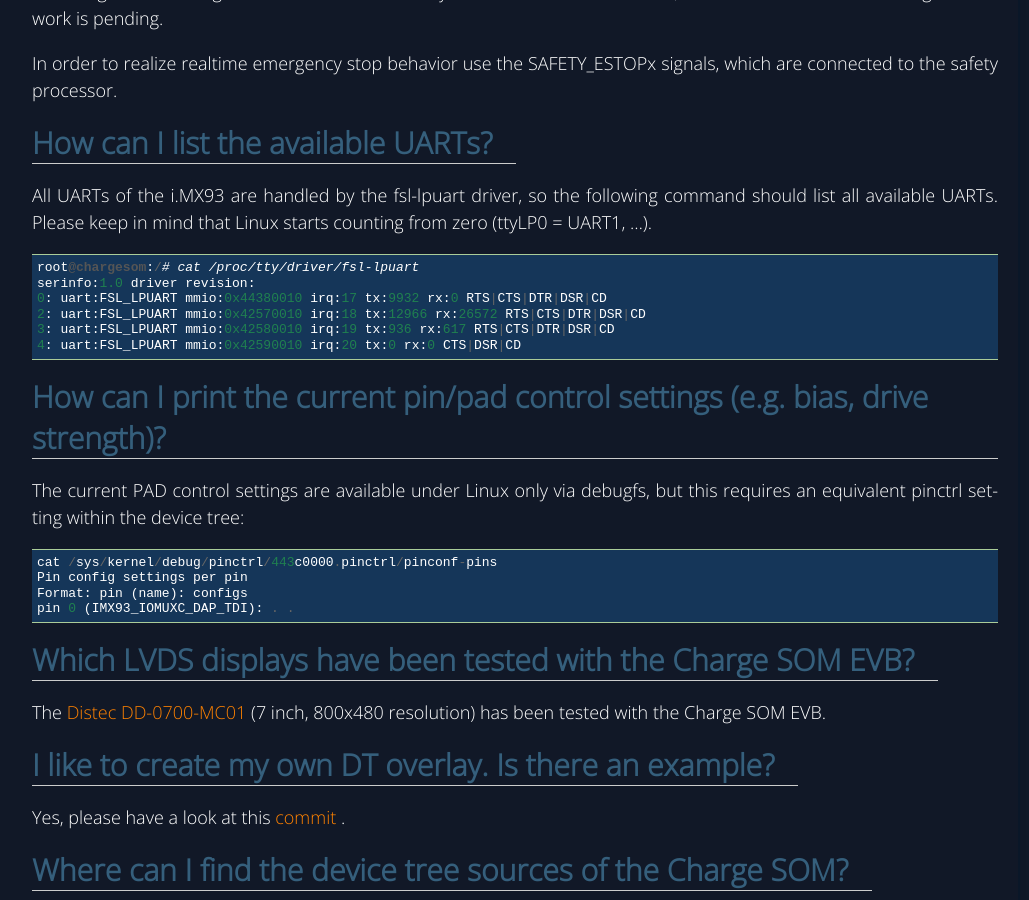
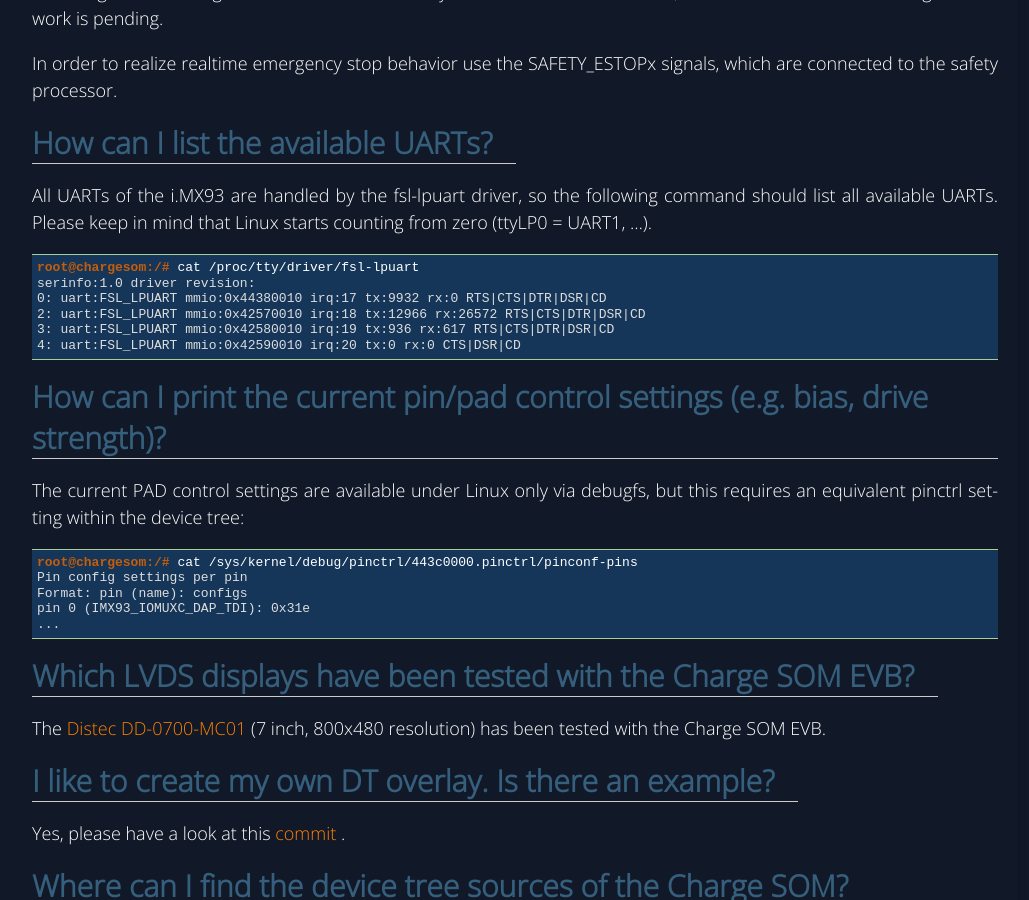
Before and after one commit to chargebyte/chargebyte-docs, a Sphinx documentation site: the page built from docs/source/troubleshooting.rst, in a window 1280 px wide and 900 px high, scrolled down 1539 px. Shown: the whole window, without its empty margins (218-1247 px from the left). Built offline with Sphinx 7.4.7, drawn with Linux system fonts in a browser that asks for light colours.

Commit message:
Troubleshooting: Fix console blocks
Signed-off-by: Stefan Wahren <stefan.wahren@chargebyte.com>

```diff
--- a/docs/source/troubleshooting.rst
+++ b/docs/source/troubleshooting.rst
@@ -65,7 +65,7 @@
 command should list all available UARTs. Please keep in mind that Linux starts
 counting from zero (ttyLP0 = UART1, ...).
 
-.. code-block::
+.. code-block:: console
 
    root@chargesom:/# cat /proc/tty/driver/fsl-lpuart
    serinfo:1.0 driver revision:
@@ -81,12 +81,13 @@
 The current PAD control settings are available under Linux only via debugfs,
 but this requires an equivalent pinctrl setting within the device tree:
 
-.. code-block::
+.. code-block:: console
 
-   cat /sys/kernel/debug/pinctrl/443c0000.pinctrl/pinconf-pins
+   root@chargesom:/# cat /sys/kernel/debug/pinctrl/443c0000.pinctrl/pinconf-pins
    Pin config settings per pin
    Format: pin (name): configs
-   pin 0 (IMX93_IOMUXC_DAP_TDI): . .
+   pin 0 (IMX93_IOMUXC_DAP_TDI): 0x31e
+   ...
 
 
 Which LVDS displays have been tested with the Charge SOM EVB?
```
